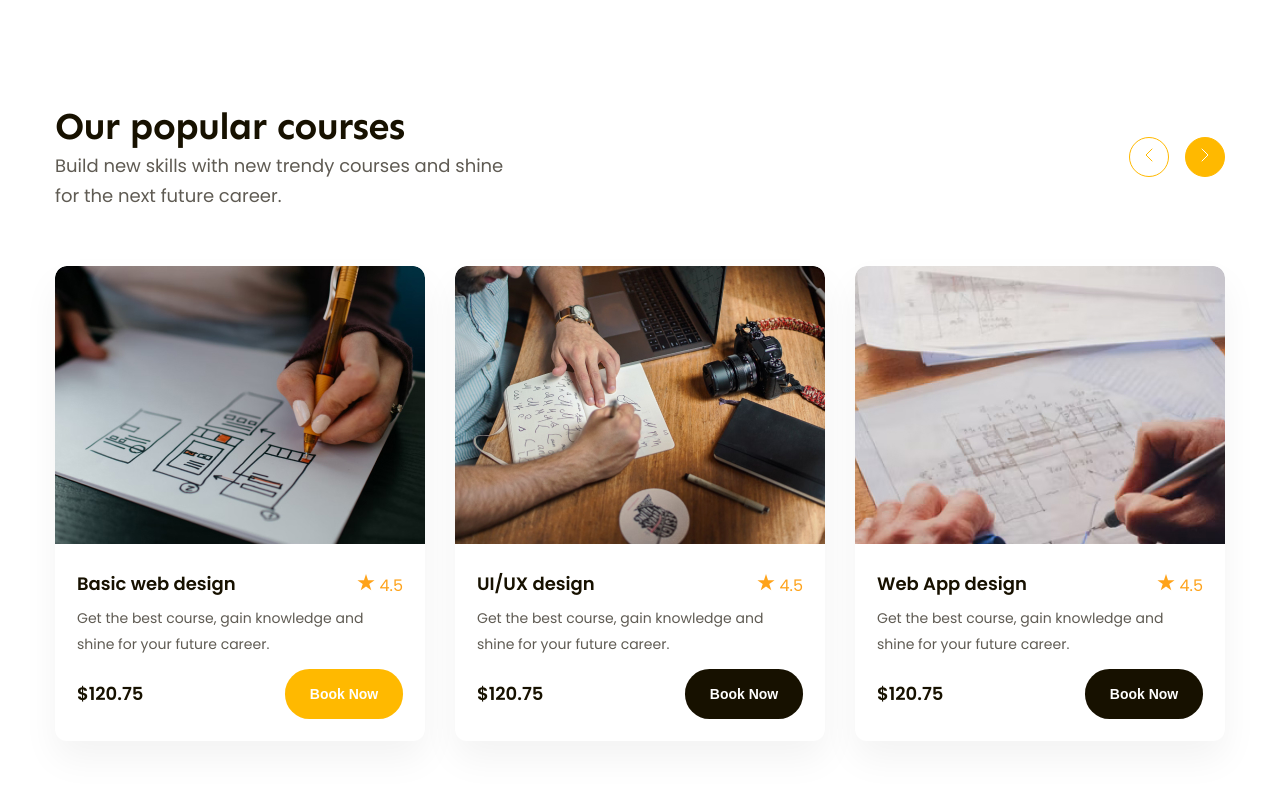
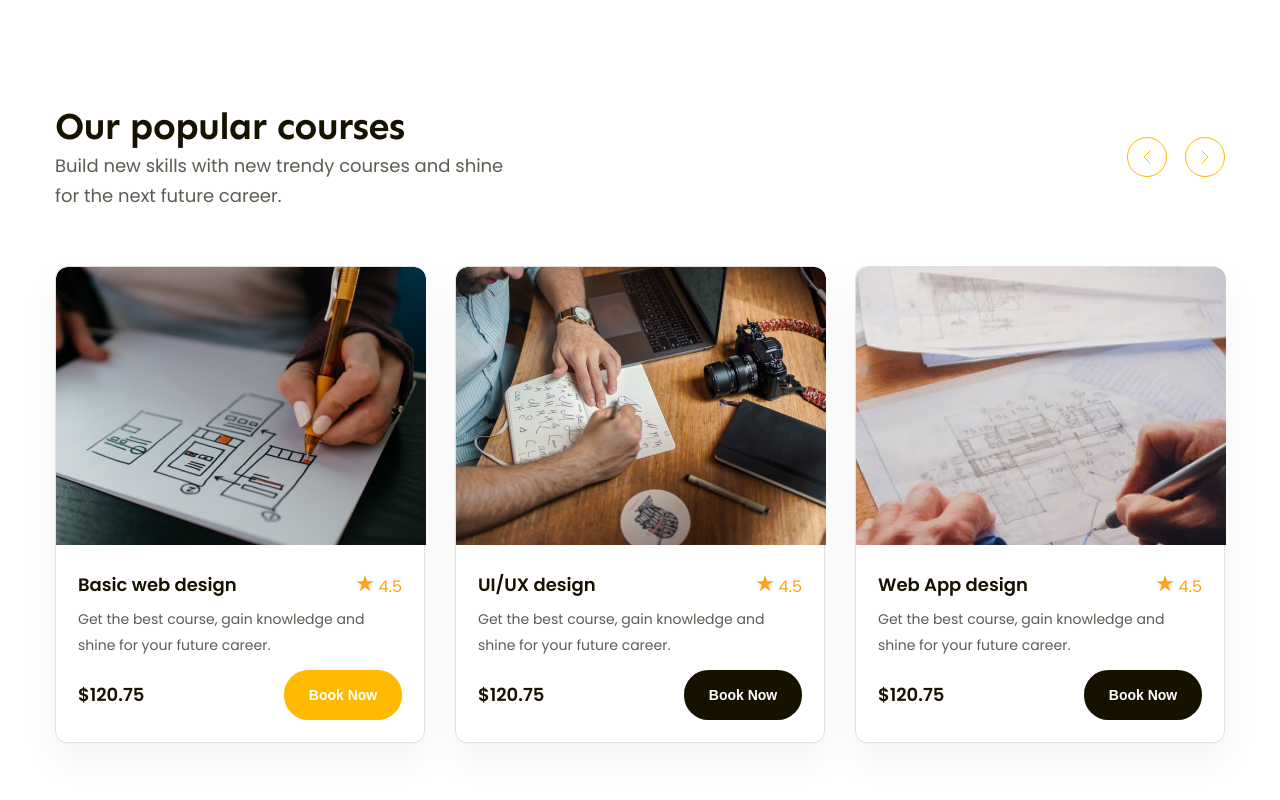
Before and after one commit to Grizz0o0/f8-htmlcss-02, a plain HTML site: page index.html in a window 1280 px wide. Shown: the part 1000-1800 px from the top of the page. Drawn offline with Linux system fonts and the light colour scheme.

Commit message:
fix hover

```diff
--- a/assets/css/styles.css
+++ b/assets/css/styles.css
@@ -280,7 +280,17 @@ a {
     color: #5f5b53;
 }
 
+.popular-top .controls {
+    display: flex;
+    align-items: center;
+    justify-content: center;
+    gap: 18px;
+}
+
 .popular-top .control-btn {
+    display: flex;
+    align-items: center;
+    justify-content: center;
     width: 40px;
     height: 40px;
     border: 1px solid #ffb900;
@@ -289,8 +299,7 @@ a {
     color: #ffb900;
 }
 
-.popular-top .control-btn:last-child {
-    margin-left: 12px;
+.popular-top .control-btn:hover {
     background-color: #ffb900;
     color: #fff;
 }
@@ -305,7 +314,12 @@ a {
     width: 370px;
     background: #ffffff;
     box-shadow: 0px 18px 36px rgba(0, 0, 0, 0.05);
+    border: 1px solid #e2dfda;
     border-radius: 12px;
+}
+
+.course-list .course-item:hover {
+    border-color: transparent;
 }
 
 .course-item .thumb {
@@ -564,8 +578,11 @@ a {
     width: 31.6%;
     flex-shrink: 0;
     background: #ffffff;
+    border-radius: 16px;
+}
+
+.blog .blog-list .item:hover {
     box-shadow: 0px 16px 32px rgba(0, 0, 0, 0.05);
-    border-radius: 16px;
 }
 
 .blog-list .item .thumb {
```
